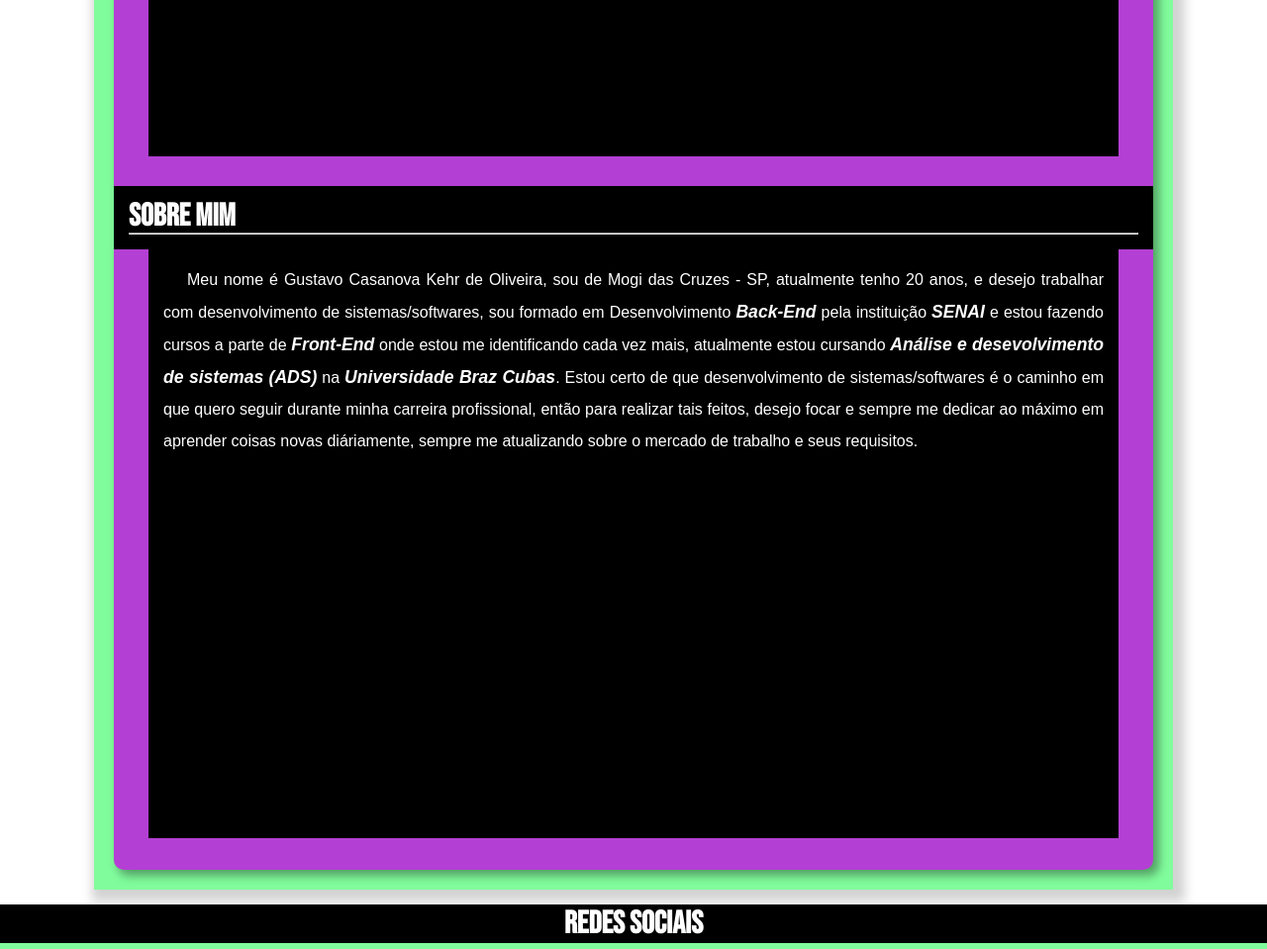
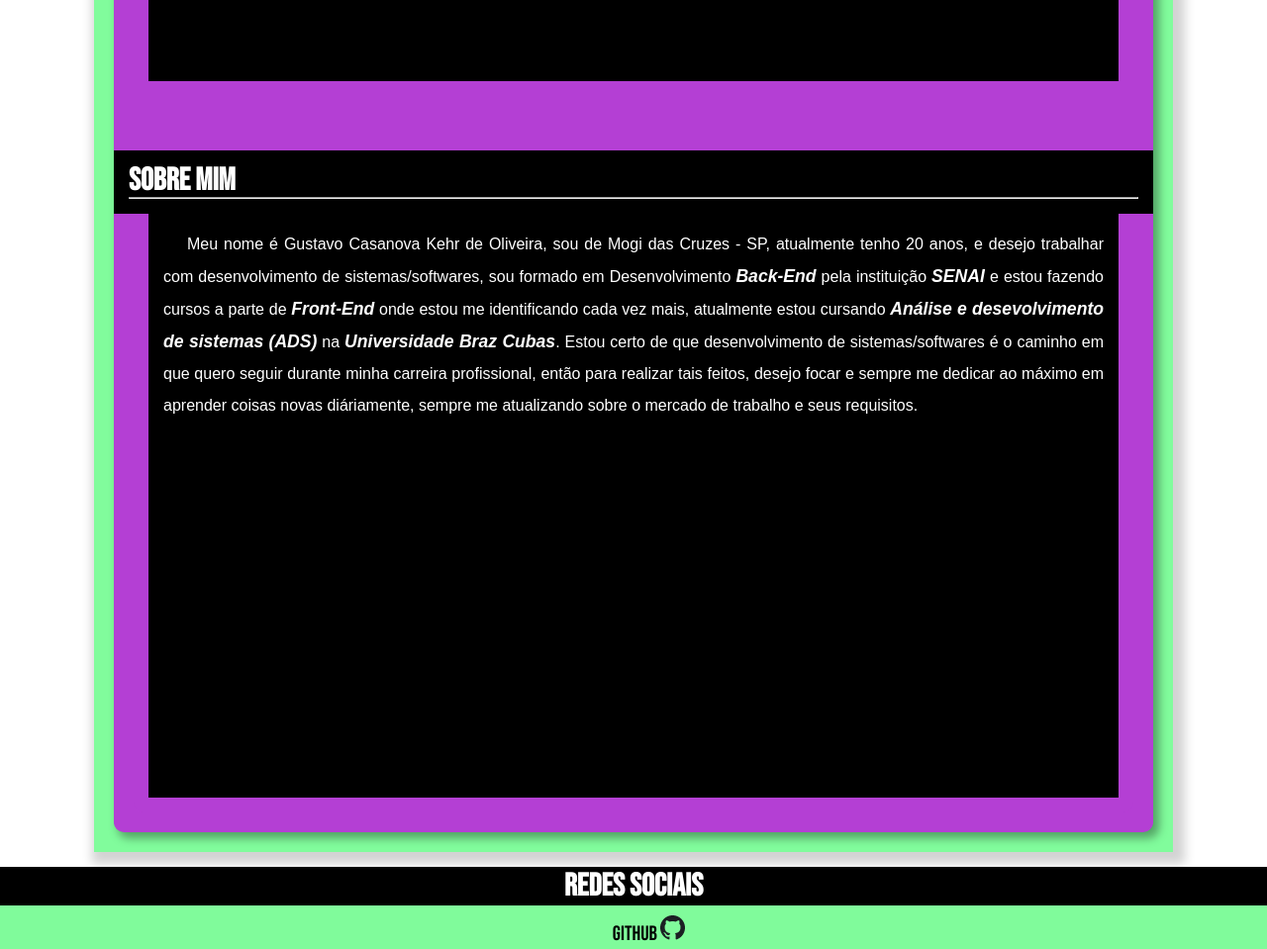
Before and after one commit to GustavoKehr/SitePortifolio, a plain HTML site: page index.html in a window 1280 px wide. Shown: the part 1200-2159 px from the top of the page at 99% size. Drawn offline with Linux system fonts and the light colour scheme.

Commit message:
corrigindo bugs

```diff
--- a/style.css
+++ b/style.css
@@ -98,8 +98,6 @@ main {
     min-width: 280px;
     padding: 20px;
     box-shadow: 5px 5px 10px 7px rgba(0, 0, 0, 0.178);
-    max-height: 1700px;
-    min-height: 770px;
     margin-bottom: 15px;
 }
 
@@ -107,8 +105,6 @@ main > main#main2 {
     background-color: var(--cor03);
     max-width: 1050px;
     min-width: 280px;
-    max-height: 1660px;
-    min-height: 600px;
     margin: auto;
     border-radius: 10px 10px 10px 10px;
     box-shadow: 5px 5px 10px 1px rgba(0, 0, 0, 0.356);
@@ -123,7 +119,6 @@ main > section#section-1 {
     border-radius: 10px 10px 0px 0px;
     padding: 15px;
     color: white;
-    height: 182;
     margin-bottom: 35px;
     line-height: 2em;
 
@@ -144,7 +139,6 @@ main > section#section-1 >  article > p {
 
     background-color: black;
     color: white;
-    height: 200px;
     padding: 0px 15px 60px 15px;
     border-radius: 7px;
     text-align: center;
@@ -156,7 +150,6 @@ main > section#section-2 {
     border-radius: 0px 0px 0px 0px;
     padding: 15px;
     color: white;
-    height: 182;
     margin-bottom: 35px;
     line-height: 2em;
 }
@@ -175,7 +168,6 @@ main > section#section-2 >  article > p {
 
     background-color: black;
     color: white;
-    height: 200px;
     padding: 0px 15px 350px 15px;
     border-radius: 7px;
     text-align: center;
@@ -186,7 +178,7 @@ main > section#section-2 >  article > p {
 main > section#section-3 {
     background-color: var(--cor03);
     border-radius: 0px 0px 10px 10px;
-    padding: 15px;
+    padding: 55px 15px 15px 15px;
     color: white;
     line-height: 2em;
 }
@@ -206,7 +198,6 @@ main > section#section-3 >  article > p {
 
     background-color: black;
     color: white;
-    height: 200px;
     padding: 0px 15px 380px 15px;
     border-radius: 7px;
     text-align: center;
```
